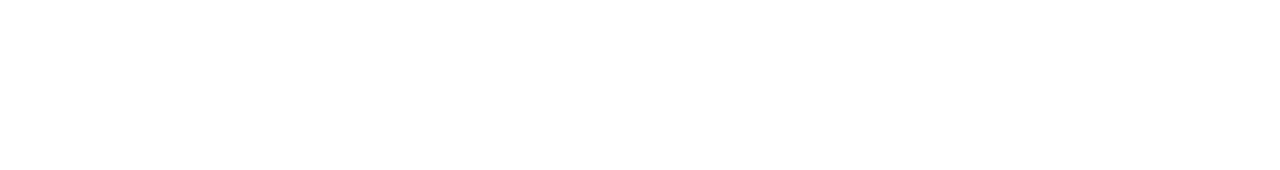
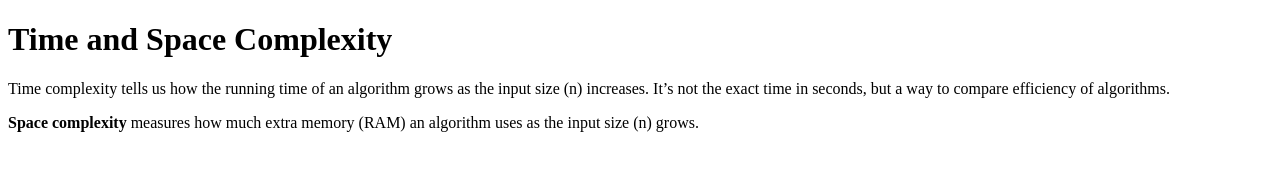
Before and after one commit to acciojob/time-and-space-complexity-JAYASIMHAREDDYYELETI, a website: page main.html in a window 1280 px wide. Drawn offline with Linux system fonts and the light colour scheme.

Commit message:
created a submission

```diff
--- a/main.html
+++ b/main.html
@@ -8,6 +8,10 @@
 
 <body>
 	<!-- the entire body must be written by student -->
+	<h1>Time and Space Complexity</h1>
+	<p>Time complexity tells us how the running time of an algorithm grows as the input size (n) increases.
+It’s not the exact time in seconds, but a way to compare efficiency of algorithms.</p>
+	<p><b>Space complexity</b> measures how much extra memory (RAM) an algorithm uses as the input size (n) grows.</p>
     <script type="text/javascript" src="./script.js">
 </script>
 
```
